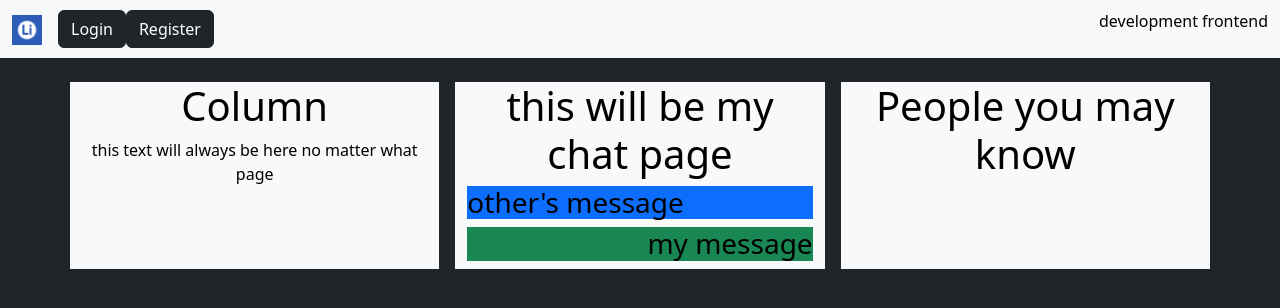
After one commit to SkyRaks/LinkUp, a Django app: page /chat/ in a window 1280 px wide. The commit adds this page. Shown: the top 308 px of the page. Run offline with Django 5.2, Linux system fonts and the light colour scheme.

Commit message:
fixed profile page buttons logic and added base for chat app

```diff
--- /dev/null
+++ b/a_chat/admin.py
@@ -0,0 +1,3 @@
+from django.contrib import admin
+
+# Register your models here.
--- /dev/null
+++ b/a_chat/apps.py
@@ -0,0 +1,6 @@
+from django.apps import AppConfig
+
+
+class AChatConfig(AppConfig):
+    default_auto_field = 'django.db.models.BigAutoField'
+    name = 'a_chat'
--- /dev/null
+++ b/a_chat/models.py
@@ -0,0 +1,3 @@
+from django.db import models
+
+# Create your models here.
--- /dev/null
+++ b/a_chat/templates/a_chat/chat.html
@@ -0,0 +1,10 @@
+{% extends 'layouts/blank.html' %}
+
+{% block content %}
+<h1>
+    this will be my chat page
+</h1>
+<div>
+    {% include 'a_chat/chat_message.html' %}
+</div>
+{% endblock %}
--- /dev/null
+++ b/a_chat/templates/a_chat/chat_message.html
@@ -0,0 +1,6 @@
+<div class="text-start bg-primary">
+        <h3>other's message</h3>
+    </div>
+    <div class="text-end bg-success">
+        <h3>my message</h3>
+    </div>
--- /dev/null
+++ b/a_chat/tests.py
@@ -0,0 +1,3 @@
+from django.test import TestCase
+
+# Create your tests here.
--- /dev/null
+++ b/a_chat/urls.py
@@ -0,0 +1,6 @@
+from django.urls import path
+from .views import *
+
+urlpatterns = [
+    path('chat/', chat_view, name='chat')
+]
--- /dev/null
+++ b/a_chat/views.py
@@ -0,0 +1,5 @@
+from django.shortcuts import render
+
+# Create your views here.
+def chat_view(request):
+    return render(request, 'a_chat/chat.html')
--- a/a_core/settings.py
+++ b/a_core/settings.py
@@ -47,6 +47,7 @@ INSTALLED_APPS = [
 
     'a_home',
     'a_users',
+    'a_chat',
 ]
 
 MIDDLEWARE = [
--- a/a_core/urls.py
+++ b/a_core/urls.py
@@ -26,7 +26,8 @@ urlpatterns = [
     path('', include('a_home.urls')),
     path('profile/', include('a_users.urls')),
     path('accounts/', include('allauth.urls')),
-    path('profile/<str:username>/', profile_view, name='profile')
+    path('profile/<str:username>/', profile_view, name='profile'),
+    path('', include('a_chat.urls')),
 ]
 
 if settings.DEBUG:
--- a/a_users/templates/a_users/profile.html
+++ b/a_users/templates/a_users/profile.html
@@ -10,11 +10,11 @@
          {% else %}
          <div class="mt-8 hyphens-auto bg-warning">No Bio</div>
          {% endif %}
-         {% if user != request.user %}
+         {% if profile.user == request.user %}
          <a class="btn btn-primary m-2" href="{% url 'profile-edit' %}" role="button">Edit profile</a>
          <a class="btn btn-primary m-2" href="{% url 'profile-settings' %}" role="button">Account settings</a>
          {% else %}
-         <a class="btn btn-primary m-2" href="" role="button">send message</a>
+         <a class="btn btn-primary m-2" href="{% url 'chat' %}" role="button">send message</a>
          {% endif %}
      </div>
     </div>
--- a/templates/includes/header.html
+++ b/templates/includes/header.html
@@ -20,11 +20,14 @@
           </ul>
         </li>
         {% else %}
-<!--        <button type="button" class="btn btn-dark">Dark</button>-->
         <a class="btn btn-dark" href="{% url 'account_login' %}" role="button">Login</a>
         <a class="btn btn-dark" href="{% url 'account_signup' %}" role="button">Register</a>
         {% endif %}
       </ul>
+
     </div>
+    <p class="text-center text-black">
+          development frontend
+        </p>
   </div>
 </nav>
```
Also changed, not shown: a_chat/__init__.py (added), a_chat/migrations/__init__.py (added).
